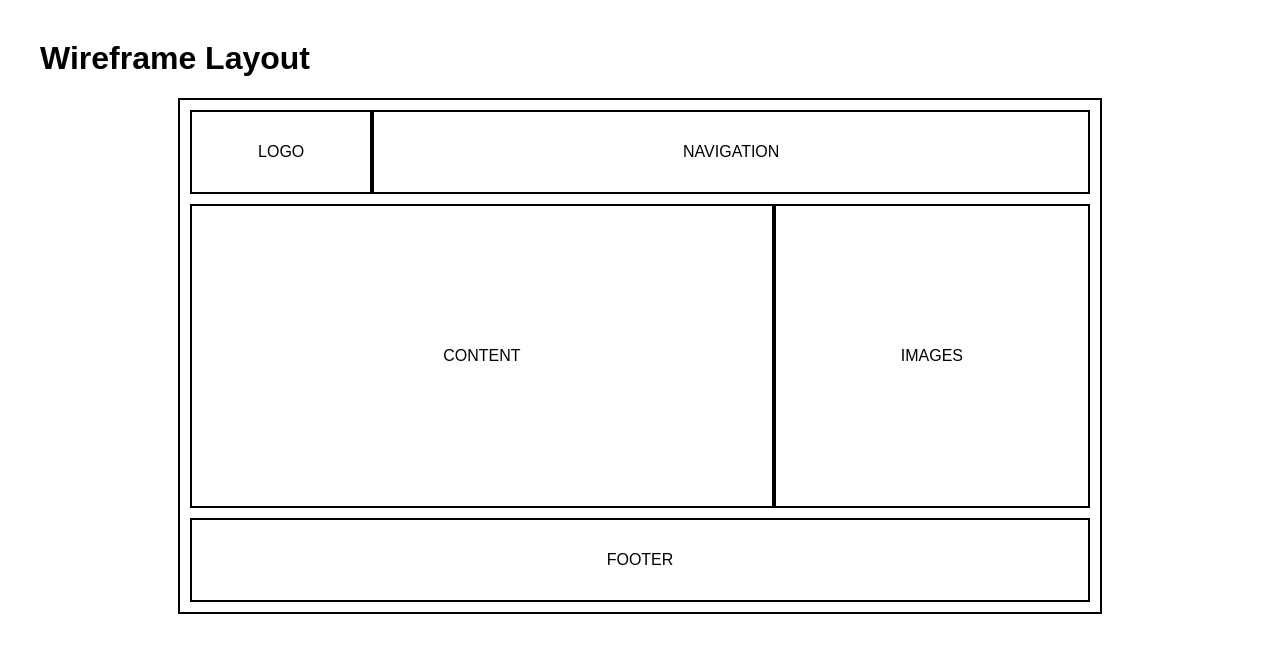
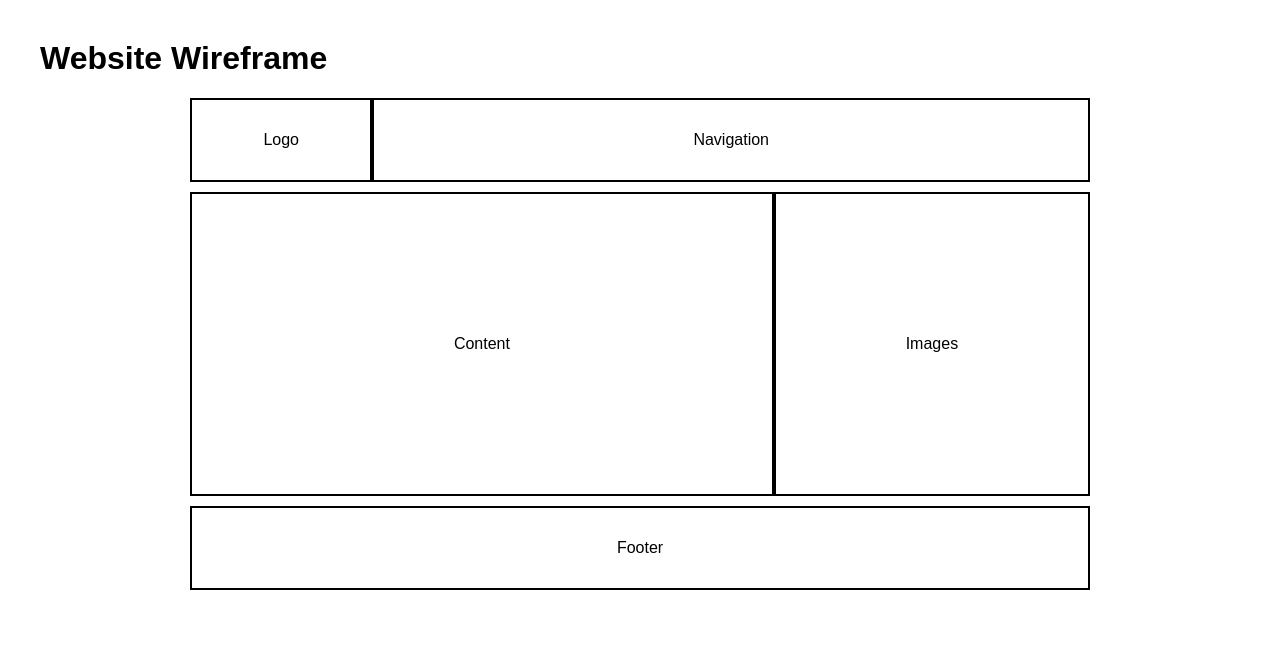
Before and after one commit to dlstampatori/HandsonPractice, a plain HTML site: page index.html in a window 1280 px wide. Drawn offline with Linux system fonts and the light colour scheme.

Commit message:
Update index.html

```diff
--- a/index.html
+++ b/index.html
@@ -1,8 +1,9 @@
 <!DOCTYPE html>
 <html lang="en">
+
 <head>
 <meta charset="UTF-8">
-<title>Website Wireframe</title>
+<title>Wireframe Layout</title>
 
 <style>
 
@@ -14,13 +15,10 @@ margin:40px;
 .container{
 width:900px;
 margin:auto;
-border:2px solid black;
-padding:10px;
 }
 
 .header{
 display:flex;
-margin-bottom:10px;
 }
 
 .logo{
@@ -43,7 +41,7 @@ justify-content:center;
 
 .middle{
 display:flex;
-margin-bottom:10px;
+margin-top:10px;
 }
 
 .content{
@@ -70,28 +68,46 @@ border:2px solid black;
 display:flex;
 align-items:center;
 justify-content:center;
+margin-top:10px;
 }
 
 </style>
+
 </head>
 
 <body>
 
-<h1>Wireframe Layout</h1>
+<h1>Website Wireframe</h1>
 
 <div class="container">
 
 <div class="header">
-<div class="logo">LOGO</div>
-<div class="navigation">NAVIGATION</div>
+
+<div class="logo">
+Logo
+</div>
+
+<div class="navigation">
+Navigation
+</div>
+
 </div>
 
 <div class="middle">
-<div class="content">CONTENT</div>
-<div class="images">IMAGES</div>
+
+<div class="content">
+Content
 </div>
 
-<div class="footer">FOOTER</div>
+<div class="images">
+Images
+</div>
+
+</div>
+
+<div class="footer">
+Footer
+</div>
 
 </div>
 
```
